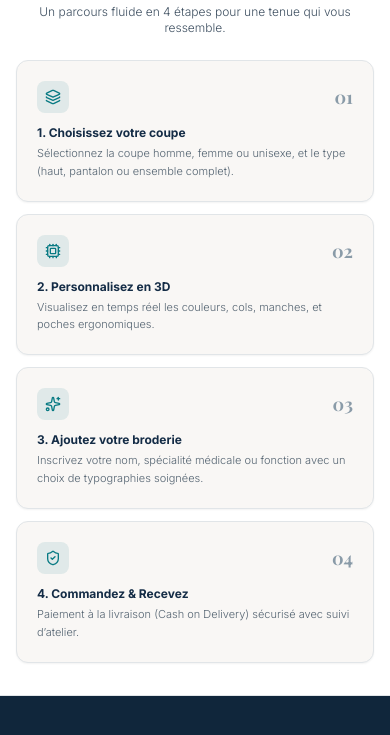
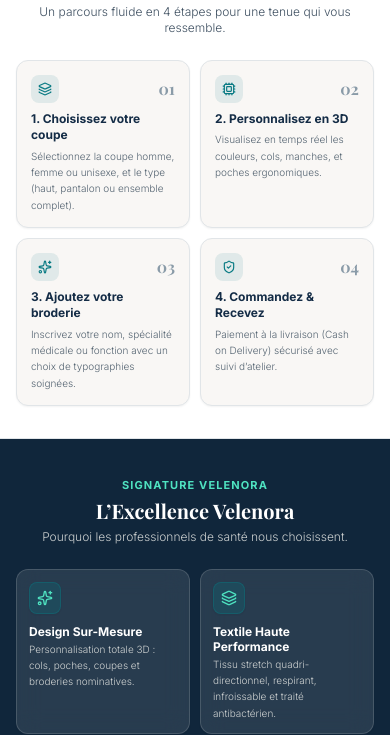
Before and after one commit to youcefnassim/Velenora_medwear, a React (Vite) app: page / in a window 390 px wide. Shown: the part 762-1497 px from the top of the page. Built offline with nearby package versions, Linux system fonts and the light colour scheme; a web font is replaced by a local one.

Commit message:
feat(home): arrange personalization 4 steps 2 by 2

```diff
--- a/src/pages/HomePage.tsx
+++ b/src/pages/HomePage.tsx
@@ -108,7 +108,8 @@
             </p>
           </div>
 
-          <div className="grid grid-cols-1 md:grid-cols-2 lg:grid-cols-4 gap-3 sm:gap-4">
+          {/* 2x2 Grid of Step Cards (2 par 2) */}
+          <div className="grid grid-cols-2 gap-2.5 sm:gap-4 max-w-4xl mx-auto">
             {[
               {
                 num: '01',
@@ -139,21 +140,21 @@
               return (
                 <div
                   key={idx}
-                  className="p-5 bg-[#F9F7F5] rounded-xl sm:rounded-2xl border border-[#E1E5E8] shadow-sm hover:shadow-md transition duration-300 relative group flex flex-col justify-between"
+                  className="p-3.5 sm:p-5 bg-[#F9F7F5] rounded-xl sm:rounded-2xl border border-[#E1E5E8] shadow-sm hover:shadow-md transition duration-300 relative group flex flex-col justify-between"
                 >
                   <div>
-                    <div className="flex items-center justify-between mb-3">
-                      <div className="w-8 h-8 rounded-lg bg-velenora-teal/10 text-velenora-teal flex items-center justify-center transition group-hover:bg-velenora-teal group-hover:text-white">
-                        <IconComp className="w-4 h-4" />
+                    <div className="flex items-center justify-between mb-2 sm:mb-3">
+                      <div className="w-7 h-7 sm:w-8 sm:h-8 rounded-lg bg-velenora-teal/10 text-velenora-teal flex items-center justify-center transition group-hover:bg-velenora-teal group-hover:text-white">
+                        <IconComp className="w-3.5 h-3.5 sm:w-4 sm:h-4" />
                       </div>
-                      <span className="text-lg sm:text-xl font-serif font-bold text-[#8A9BA8]">
+                      <span className="text-base sm:text-xl font-serif font-bold text-[#8A9BA8]">
                         {step.num}
                       </span>
                     </div>
-                    <h3 className="text-xs sm:text-sm font-bold text-velenora-navy mb-1">
+                    <h3 className="text-xs sm:text-sm font-bold text-velenora-navy mb-1 leading-snug">
                       {step.title}
                     </h3>
-                    <p className="text-[11px] sm:text-xs text-velenora-charcoal/70 leading-relaxed font-light">
+                    <p className="text-[10px] sm:text-xs text-velenora-charcoal/70 leading-relaxed font-light">
                       {step.desc}
                     </p>
                   </div>
```
